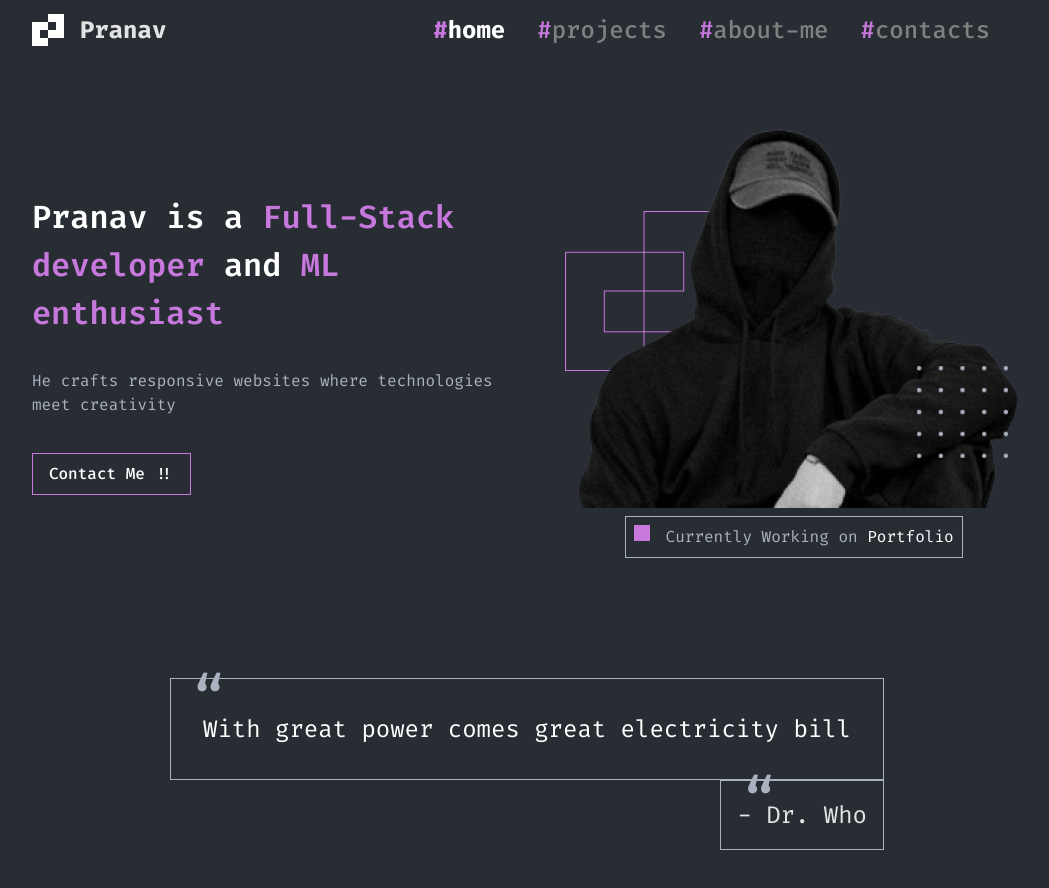
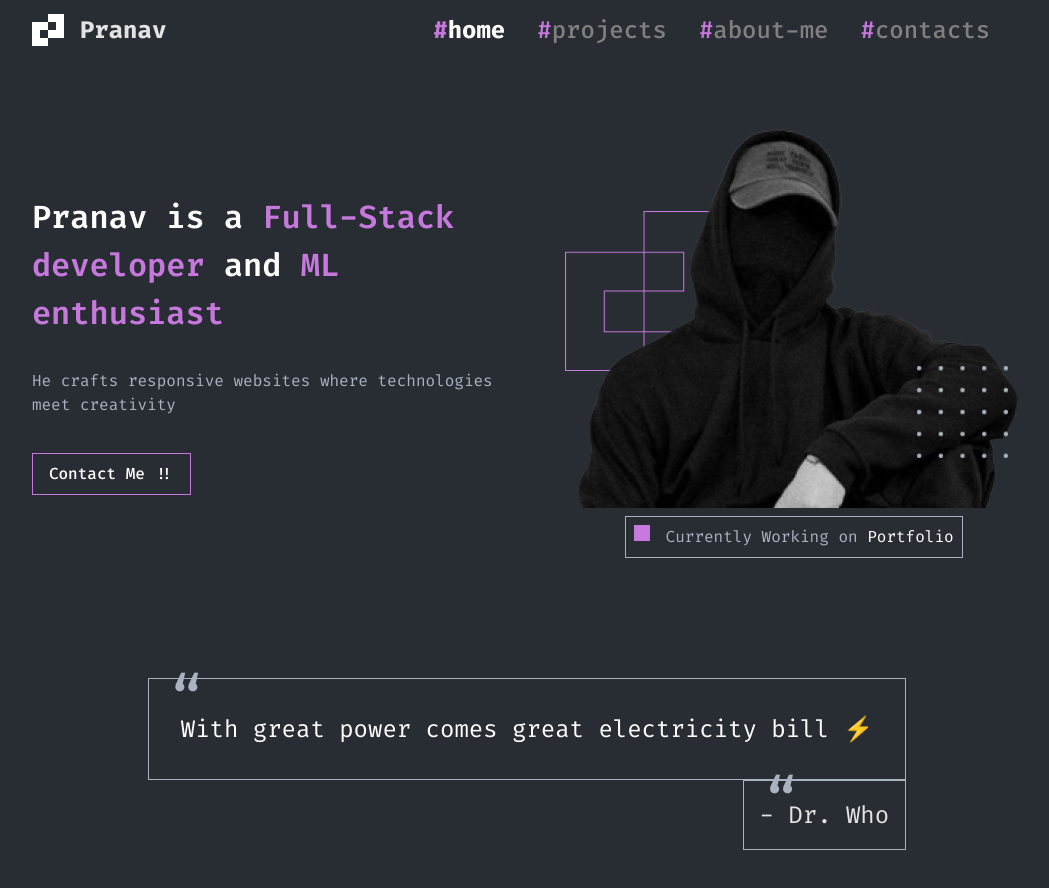
Before and after one commit to techman0256/my-portfolio, a React (Vite) app: page / in a window 1280 px wide. Shown: the top 888 px of the page, without its empty margins (113-1162 px from the left). Built offline with nearby package versions, Linux system fonts and the light colour scheme; a web font is replaced by a local one.

Commit message:
quote animation

```diff
--- a/package.json
+++ b/package.json
@@ -14,6 +14,7 @@
     "react": "^19.0.0",
     "react-dom": "^19.0.0",
     "react-router-dom": "^7.5.0",
+    "react-simple-typewriter": "^5.0.1",
     "tailwindcss": "^4.1.4"
   },
   "devDependencies": {
--- a/src/Home.tsx
+++ b/src/Home.tsx
@@ -1,10 +1,23 @@
+import React, { useState, useEffect } from 'react';
 import Button from "./utils/Button";
 import LazyImage from "./utils/LazyImage";
 import metadata from "./metadata.json";
+// import { Typewriter } from 'react-simple-typewriter';
+import { useTypewriter } from 'react-simple-typewriter';
 
 // max-w-[537px] max-h-[227px]
 function Home() {
     const email = metadata.contacts.links.find(link => link.name.toLowerCase() === 'email')?.username || '';
+    const [text] = useTypewriter({
+        words: [
+            'responsibility',
+            'electricity bill ⚡️'
+        ],
+        loop: 1,
+        typeSpeed: 70,
+        deleteSpeed: 50,
+        delaySpeed: 1200,
+    });
     return (
         <div className="heroContainer flex-col space-y-[112px] mt-[62px] ">
             <div className="flex flex-col md:flex-row md:justify-between md:space-x-8 space-y-8 md:space-y-0">
@@ -34,7 +47,9 @@ function Home() {
             <div className="quote flex flex-col w-fit mx-auto hidden md:flex">
                 <div className="relative p-8 border-1 w-fit self-center border-primary">
                     <span className="absolute -top-6 left-5 text-[60px] text-primary">“</span>
-                    <span className="text-white text-[18px] sm:text-[20px] md:text-[22px] lg:text-[24px]">With great power comes great electricity bill</span>
+                    <span className="text-white text-[18px] sm:text-[20px] md:text-[22px] lg:text-[24px]">
+                        With great power comes great {text}
+                    </span>
                 </div>
                 <div className="relative p-4 border-1 border-primary self-end w-fit text-[18px] sm:text-[20px] md:text-[22px] lg:text-[24px]">
                     <span className="absolute -top-6 left-5 text-[60px] text-primary">“</span>
```
Also changed, not shown: 1 other file (tests, documents, lock files or other folders).
